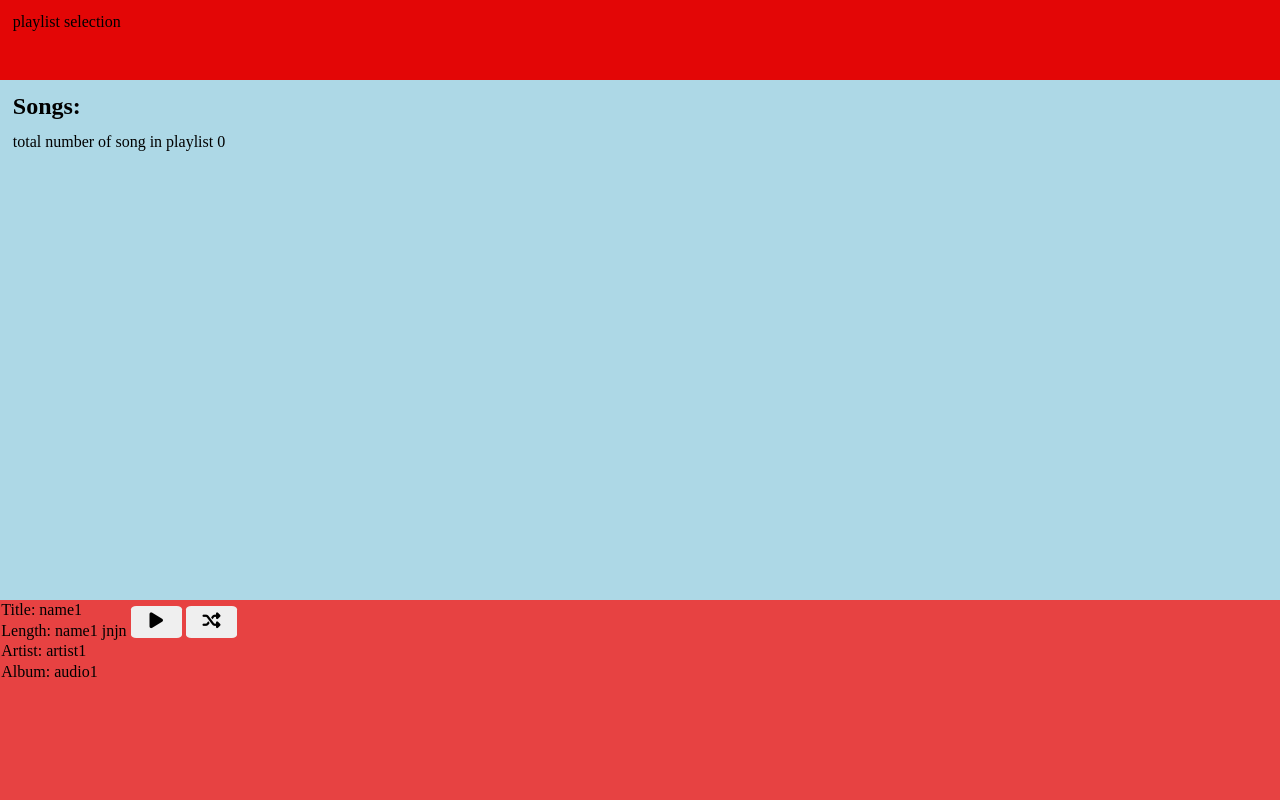
After one commit to Thewildraptor777/School-Code, a PHP site: page /NewMusicPlayer/client/index.php in a window 1280 px wide. The commit adds this page. Run offline with PHP 8.4, Linux system fonts and the light colour scheme; some libraries are stand-ins or nearby versions.

Commit message:
newsite background

```diff
--- a/HTML SITES/NewMusicPlayer/client/index.html
+++ b/HTML SITES/NewMusicPlayer/client/index.php
@@ -25,15 +25,25 @@
     </section>
     <section id="music-section">
         <div id="music-info">
-            <p class="music-p">Title: <span id="music-title">temp</span></p>
+            <p class="music-p">Title: <?php
+                                        include '../server/song.php';
+                                        echo $name;
+                                        ?>
+            </p>
 
-            <p class="music-p"> Length: <span id="music-length">temp</span></p>
+            <p class="music-p"> Length: <?php include '../server/song.php';
+                                        echo $name." jnjn";
+                                        ?></p>
 
 
-            <p class="music-p"> Artist: <span id="music-artist">temp</span></p>
+            <p class="music-p"> Artist: <?php include '../server/song.php';
+                                        echo $artist;
+                                        ?></p>
 
 
-            <p class="music-p"> Album: <span id="music-album">temp</span></p>
+            <p class="music-p"> Album: <?php include '../server/song.php';
+                                        echo $audio;
+                                        ?></p>
         </div>
         <div>
             <section id="controls-section">
@@ -46,8 +56,7 @@
                     </div>
                 </section>
                 <div class="spacer">
-                    <button id="shuffle-button" class="buttons"><i id="shuffle-icon"
-                            class="fa-solid fa-shuffle"></i></button>
+                    <button id="shuffle-button" class="buttons"><i id="shuffle-icon" class="fa-solid fa-shuffle"></i></button>
                 </div>
             </section>
         </div>
--- /dev/null
+++ b/HTML SITES/NewMusicPlayer/server/song.php
@@ -0,0 +1,3 @@
+<?php
+$name='name1';$audio="audio1";$artist='artist1'
+?>
```
Also changed, not shown: HTML SITES/NewMusicPlayer/server/music.js (deleted, +0 -31 lines), HTML SITES/NewMusicPlayer/server/test/music.js (added, +47 -0 lines), HTML SITES/NewMusicPlayer/server/temp.php (added), HTML SITES/NewMusicPlayer/server/test/music.json (renamed from HTML SITES/NewMusicPlayer/server/music.json), 1 other file.
